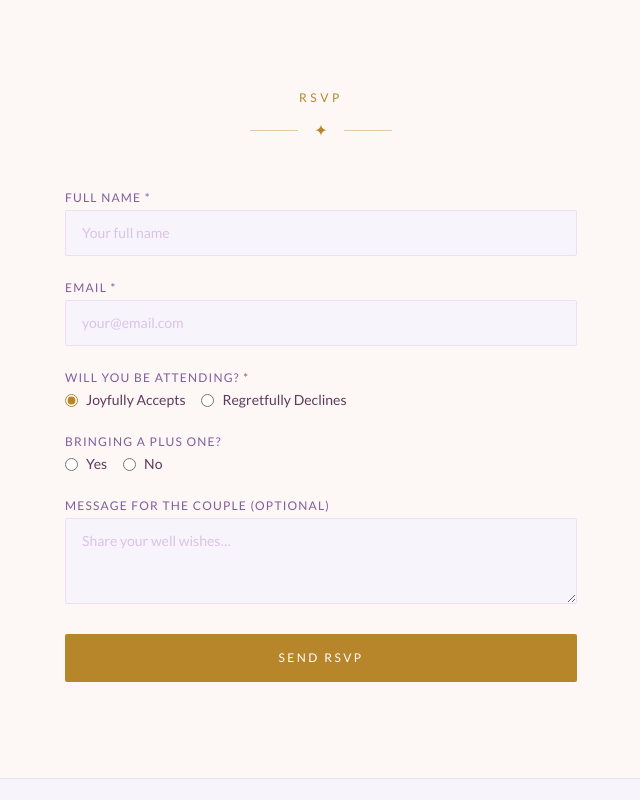
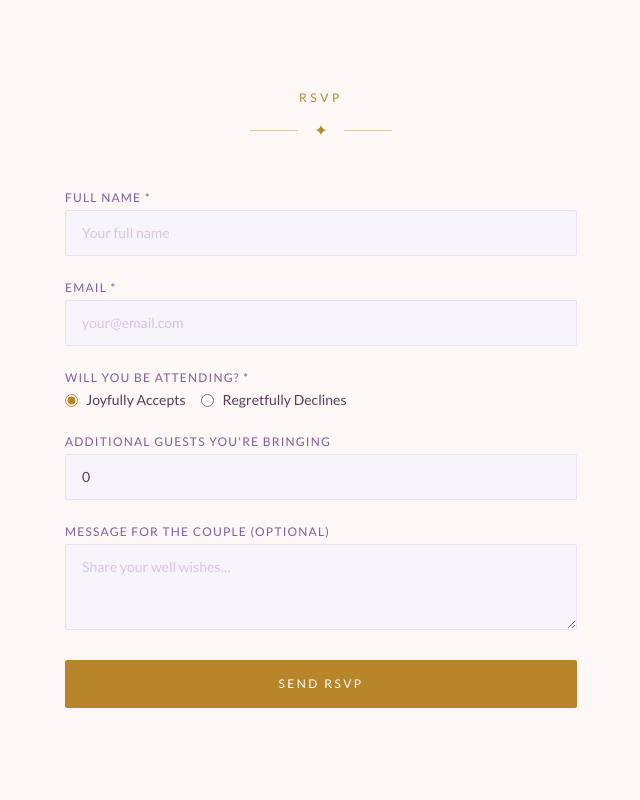
Before and after one commit to thenewguy25/wedding-rvsp, a Next.js app: page / in a window 1280 px wide. Both pictures are taken after a click on the label "Joyfully Accepts". Shown: the part 4600-5400 px from the top of the page, without its empty margins (319-959 px from the left). Built offline with nearby package versions, Linux system fonts and the light colour scheme; a web font is replaced by a local one.

Commit message:
updated rvsp num

```diff
--- a/components/RSVPForm.tsx
+++ b/components/RSVPForm.tsx
@@ -6,7 +6,7 @@ interface FormState {
   name: string;
   email: string;
   attending: "yes" | "no" | "";
-  plusOne: "yes" | "no" | "";
+  plusOneCount: string;
   message: string;
 }
 
@@ -14,7 +14,7 @@ const EMPTY_FORM: FormState = {
   name: "",
   email: "",
   attending: "",
-  plusOne: "",
+  plusOneCount: "0",
   message: "",
 };
 
@@ -131,22 +131,17 @@ export default function RSVPForm() {
 
           {form.attending === "yes" && (
             <div>
-              <label className={labelClass}>Bringing a plus one?</label>
-              <div className="flex gap-4 mt-1">
-                {(["yes", "no"] as const).map((val) => (
-                  <label key={val} className="flex items-center gap-2 cursor-pointer">
-                    <input
-                      type="radio"
-                      name="plusOne"
-                      value={val}
-                      checked={form.plusOne === val}
-                      onChange={handleChange}
-                      className="accent-gold"
-                    />
-                    <span className="font-sans text-sm text-rose-deep capitalize">{val}</span>
-                  </label>
-                ))}
-              </div>
+              <label className={labelClass}>Additional Guests You&apos;re Bringing</label>
+              <input
+                name="plusOneCount"
+                type="number"
+                min={0}
+                max={10}
+                step={1}
+                value={form.plusOneCount}
+                onChange={handleChange}
+                className={inputClass}
+              />
             </div>
           )}
 
--- a/pages/api/rsvp.ts
+++ b/pages/api/rsvp.ts
@@ -9,14 +9,15 @@ export default async function handler(
     return res.status(405).json({ error: "Method not allowed" });
   }
 
-  const { name, email, attending, plusOne, message } = req.body;
+  const { name, email, attending, plusOneCount, message } = req.body;
 
   if (!name || !email || !attending) {
     return res.status(400).json({ error: "Name, email, and attendance are required." });
   }
 
   const isAttending = attending === "yes";
-  const guests = isAttending ? (plusOne === "yes" ? 2 : 1) : 0;
+  const additionalGuests = Math.max(0, Number(plusOneCount) || 0);
+  const guests = isAttending ? 1 + additionalGuests : 0;
 
   try {
     await appendRsvpRow({
```
Also changed, not shown: 1 other file (tests, documents, lock files or other folders).
